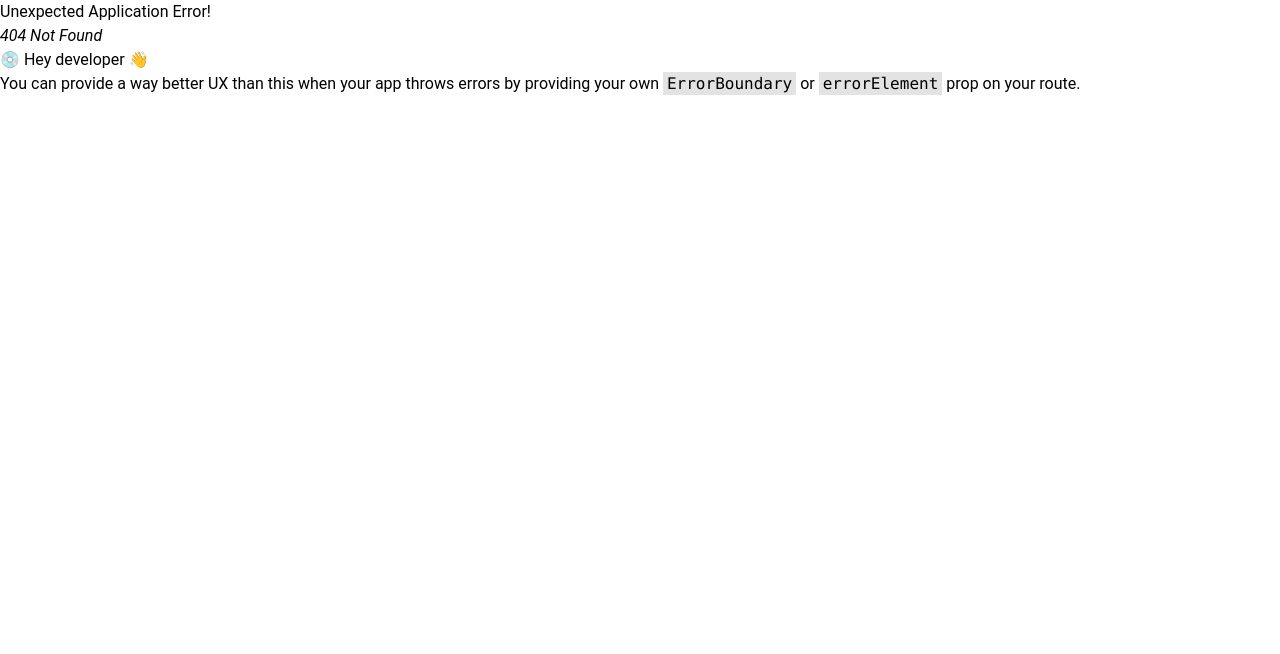
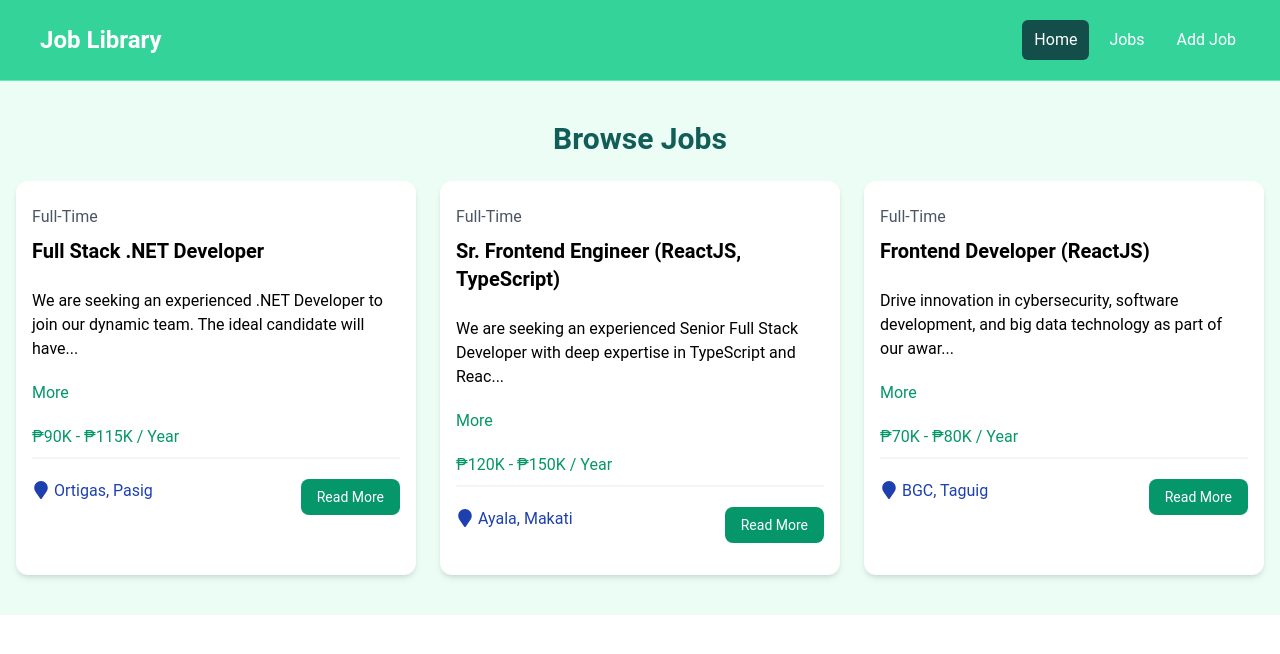
Before and after one commit to dfranzzzzz/Job-Library, a React (Vite) app in the folder Job-Library/: page /jobs in a window 1280 px wide. Before the commit this address had no page. Shown: the top 654 px of the page. Built offline with nearby package versions, Linux system fonts and the light colour scheme.

Commit message:
created JobsPage and changed a-tags to Link-tags

```diff
--- a/Job-Library/src/App.jsx
+++ b/Job-Library/src/App.jsx
@@ -5,13 +5,15 @@ import {
   createRoutesFromElements,
   RouterProvider,
 } from "react-router-dom";
+import MainLayout from "./Layout/MainLayout";
 import HomePage from "./Pages/HomePage";
-import MainLayout from "./Layout/MainLayout";
+import JobsPage from "./Pages/JobsPage";
 
 const router = createBrowserRouter(
   createRoutesFromElements(
     <Route path="/" element={<MainLayout />}>
       <Route index element={<HomePage />} />
+      <Route path="/jobs" element={<JobsPage />} />
     </Route>
   )
 );
--- a/Job-Library/src/Components/NavBar.jsx
+++ b/Job-Library/src/Components/NavBar.jsx
@@ -1,4 +1,5 @@
 import React from "react";
+import { Link } from "react-router-dom";
 
 const NavBar = () => {
   return (
@@ -6,32 +7,32 @@ const NavBar = () => {
       <div className="mx-auto max-w-7xl px-2 sm:px-6 lg:px-8">
         <div className="flex h-20 items-center justify-between">
           <div className="flex flex-1 items-center justify-center md:items-stretch md:justify-start">
-            <a
+            <Link
               className="flex flex-shrink-0 items-center mr-4 text-white text-2xl font-bold ml-2"
-              href=""
+              to="/"
             >
               Job Library
-            </a>
+            </Link>
             <div className="md:ml-auto">
               <div className="flex space-x-2">
-                <a
+                <Link
                   className="bg-teal-900 text-white hover:bg-teal-800 hover:text-white rounded-md px-3 py-2"
-                  href=""
+                  to="/"
                 >
                   Home
-                </a>
-                <a
+                </Link>
+                <Link
                   className="text-white hover:bg-teal-800 hover:text-white rounded-md px-3 py-2"
-                  href=""
+                  to="/jobs"
                 >
                   Jobs
-                </a>
-                <a
+                </Link>
+                <Link
                   className="text-white hover:bg-teal-800 hover:text-white rounded-md px-3 py-2"
-                  href=""
+                  to=""
                 >
                   Add Job
-                </a>
+                </Link>
               </div>
             </div>
           </div>
--- a/Job-Library/src/Components/ViewAllJobs.jsx
+++ b/Job-Library/src/Components/ViewAllJobs.jsx
@@ -1,14 +1,15 @@
 import React from "react";
+import { Link } from "react-router-dom";
 
 const ViewAllJobs = () => {
   return (
     <section className="m-auto max-w-lg my-10 px-6">
-      <a
-        href=""
+      <Link
         className="block bg-teal-950 text-white text-center py-4 px-6 rounded-xl hover:bg-teal-900"
+        to="/jobs"
       >
         View All Jobs
-      </a>
+      </Link>
     </section>
   );
 };
--- /dev/null
+++ b/Job-Library/src/Pages/JobsPage.jsx
@@ -0,0 +1,12 @@
+import React from "react";
+import JobListings from "../Components/JobListings";
+
+const JobsPage = () => {
+  return (
+    <>
+      <JobListings />
+    </>
+  );
+};
+
+export default JobsPage;
```
